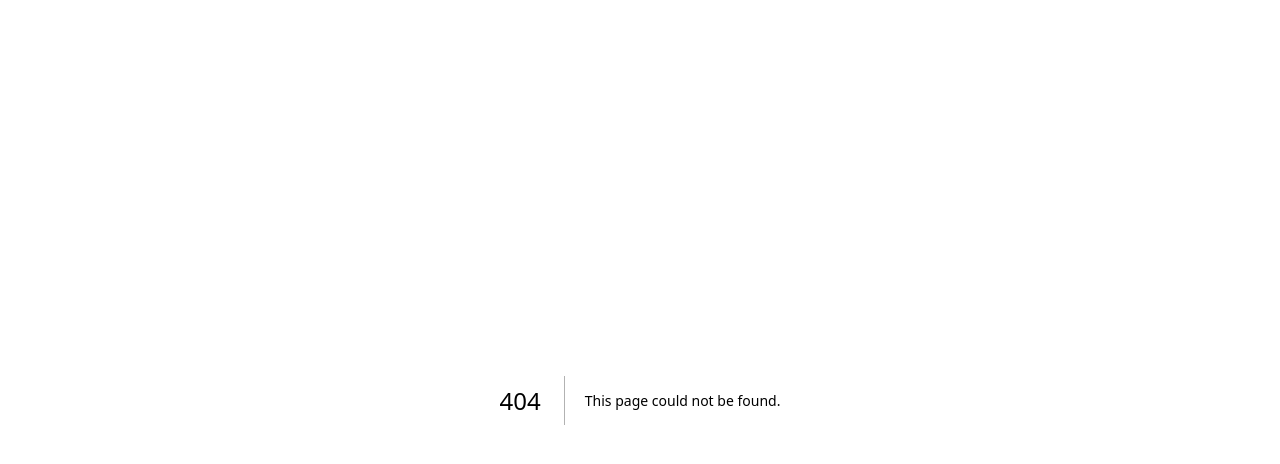
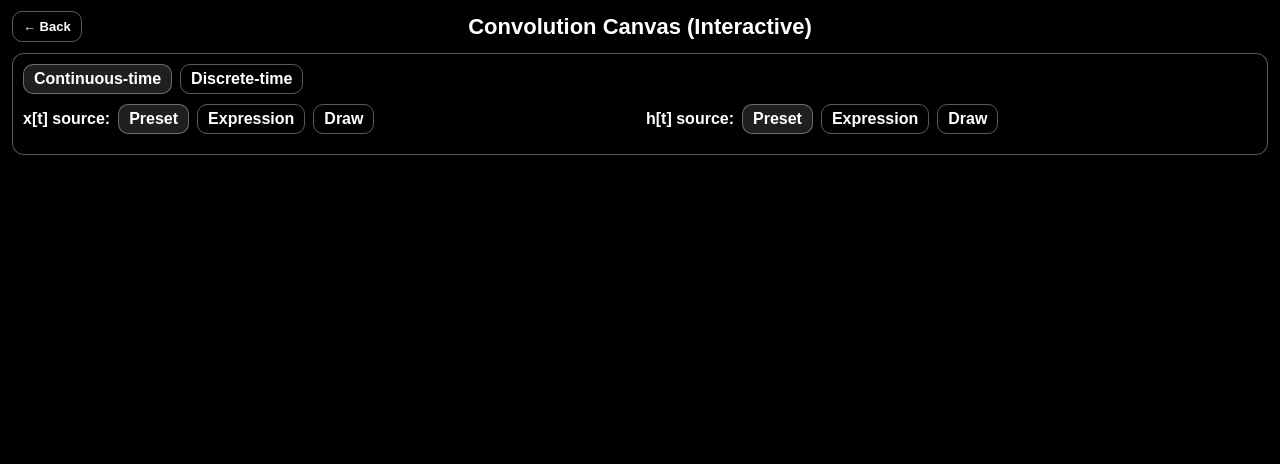
Before and after one commit to Ernest023/fyp-visual, a Next.js app: page /convolution in a window 1280 px wide. Before the commit this address had no page. Shown: the top 464 px of the page. Built offline with nearby package versions, Linux system fonts and the light colour scheme.

Commit message:
control panel foundation

```diff
--- /dev/null
+++ b/app/convolution/page.tsx
@@ -0,0 +1,139 @@
+"use client";
+
+
+import { Griffy } from "next/font/google";
+import Link from "next/link";
+import React, { useEffect, useMemo, useRef, useState } from "react";
+
+const gapBottom = 10
+
+function ButtonToggle({ label, active, onClick }: { label: string; active: boolean; onClick: () => void }) {
+  return (
+    <button
+      onClick={onClick}
+      style={{
+        height: 30,
+        padding: "0 10px",
+        borderRadius: 10,
+        border: "1px solid rgba(255,255,255,0.35)",
+        background: active ? "rgba(255,255,255,0.12)" : "transparent",
+        color: "white",
+        fontWeight: 800,
+        cursor: "pointer",
+        whiteSpace: "nowrap",
+      }}
+    >
+      {label}
+    </button>
+  );
+}
+
+export default function ConvolutionPage() {
+    type TimeMode = "continuous" | "discrete";
+    type SourceMode = "preset" | "expression" | "draw";
+
+    // ===== time mode ===== isDiscrete default at continuous
+    const [timeMode, setTimeMode] = useState<TimeMode>("continuous");
+    const isDiscrete = timeMode === "discrete";
+
+    // X and H Panel source Letters
+    const varLetter = isDiscrete ? "[n]" : "[t]";
+
+    // ===== x source + h source ===== sources is default at preset
+    const [xSource, setXSource] = useState<SourceMode>("preset");
+    const [hSource, setHSource] = useState<SourceMode>("preset");
+
+    return (
+    <main
+        style={{
+        height: "100vh",
+        padding: "10px 12px 40px 12px",
+        boxSizing: "border-box",
+        overflow: "hidden",
+        backgroundColor: "#000000",
+        color: "#ffffff",
+        }}
+    >
+
+    {/* Header; 3 column; 1fr at back to center title */}
+    <div style={{ display: "grid", gridTemplateColumns: "1fr auto 1fr", alignItems: "center", marginBottom: gapBottom}}>
+        {/* Back Link */}
+        <div>
+        <Link
+            href="/"
+            style = {{
+                display: "inline-block",
+                border: "1px solid rgba(255,255,255,0.35)",
+                borderRadius: 10,
+                padding: "5px 10px",
+                fontWeight: 650,
+                fontSize: 13,
+            }}
+        >
+            ← Back
+        </Link>
+        </div>
+        {/* Title */}
+        <h1 style={{ fontSize: 22, fontWeight: 750, margin: 0, justifySelf:"center"}}>Convolution Canvas (Interactive)</h1>
+    </div>
+    {/* End of header */}
+
+    {/* Control Panel */}
+    <div
+        style={{
+            border: "1px solid rgba(255,255,255,0.35)",
+            borderRadius: 12,
+            padding: 10,
+            boxSizing: "border-box",
+            marginBottom: gapBottom,
+            background: "rgba(0,0,0,0.12)",
+            }}
+    >
+        {/* Time Mode Buttons */}
+        <div style={{ display: "flex", gap: 8, marginBottom: gapBottom}}>
+            <ButtonToggle label="Continuous-time" active={!isDiscrete} onClick={() => setTimeMode("continuous")} />
+            <ButtonToggle label="Discrete-time" active={isDiscrete} onClick={() => setTimeMode("discrete")} />
+        </div>
+
+        {/* X and H Panels */}
+        <div style={{ display: "grid", gridTemplateColumns: "1fr 1fr", gap:12}}>
+            {/* X Panel */}
+            <div>
+                <div style={{ fontWeight:850, display:"flex", alignItems:"center", gap:8, marginBottom:gapBottom}}>
+                <span>x{varLetter} source:</span>
+                <ButtonToggle label="Preset" active={xSource === "preset"} onClick={() => setXSource("preset")} />
+                <ButtonToggle label="Expression" active={xSource === "expression"} onClick={() => setXSource("expression")} />
+                <ButtonToggle label="Draw" active={xSource === "draw"} onClick={() => setXSource("draw")} />
+                </div>
+            </div>
+            {/* End of X Panel */}
+            {/* H Panel */}
+            <div>
+                <div style={{ fontWeight:850, display:"flex", alignItems:"center", gap:8, marginBottom:gapBottom}}>
+                <span>h{varLetter} source:</span>
+                <ButtonToggle label="Preset" active={hSource === "preset"} onClick={() => setHSource("preset")} />
+                <ButtonToggle label="Expression" active={hSource === "expression"} onClick={() => setHSource("expression")} />
+                <ButtonToggle label="Draw" active={hSource === "draw"} onClick={() => setHSource("draw")} />
+                </div>
+            </div>
+            {/* End of H Panel */}
+        </div>
+
+    </div>
+    {/* End of Control Panel */}
+
+    {/* Signal Plot input X and H overlap */}
+    <div>
+
+    </div>
+    {/* End of Signal Plot input X and H overlap */}
+
+    {/* Signal Plot output convolution */}
+    <div>
+
+    </div>
+    {/* End of Signal Plot output convolution */}
+
+    </main>
+    );
+}
--- a/app/page.tsx
+++ b/app/page.tsx
@@ -1,65 +1,23 @@
-import Image from "next/image";
+// next.js link component to move between pages in app
+import Link from "next/link";
 
-export default function Home() {
+export default function HomePage() {
   return (
-    <div className="flex min-h-screen items-center justify-center bg-zinc-50 font-sans dark:bg-black">
-      <main className="flex min-h-screen w-full max-w-3xl flex-col items-center justify-between py-32 px-16 bg-white dark:bg-black sm:items-start">
-        <Image
-          className="dark:invert"
-          src="/next.svg"
-          alt="Next.js logo"
-          width={100}
-          height={20}
-          priority
-        />
-        <div className="flex flex-col items-center gap-6 text-center sm:items-start sm:text-left">
-          <h1 className="max-w-xs text-3xl font-semibold leading-10 tracking-tight text-black dark:text-zinc-50">
-            To get started, edit the page.tsx file.
-          </h1>
-          <p className="max-w-md text-lg leading-8 text-zinc-600 dark:text-zinc-400">
-            Looking for a starting point or more instructions? Head over to{" "}
-            <a
-              href="https://vercel.com/templates?framework=next.js&utm_source=create-next-app&utm_medium=appdir-template-tw&utm_campaign=create-next-app"
-              className="font-medium text-zinc-950 dark:text-zinc-50"
-            >
-              Templates
-            </a>{" "}
-            or the{" "}
-            <a
-              href="https://nextjs.org/learn?utm_source=create-next-app&utm_medium=appdir-template-tw&utm_campaign=create-next-app"
-              className="font-medium text-zinc-950 dark:text-zinc-50"
-            >
-              Learning
-            </a>{" "}
-            center.
-          </p>
-        </div>
-        <div className="flex flex-col gap-4 text-base font-medium sm:flex-row">
-          <a
-            className="flex h-12 w-full items-center justify-center gap-2 rounded-full bg-foreground px-5 text-background transition-colors hover:bg-[#383838] dark:hover:bg-[#ccc] md:w-[158px]"
-            href="https://vercel.com/new?utm_source=create-next-app&utm_medium=appdir-template-tw&utm_campaign=create-next-app"
-            target="_blank"
-            rel="noopener noreferrer"
-          >
-            <Image
-              className="dark:invert"
-              src="/vercel.svg"
-              alt="Vercel logomark"
-              width={16}
-              height={16}
-            />
-            Deploy Now
-          </a>
-          <a
-            className="flex h-12 w-full items-center justify-center rounded-full border border-solid border-black/[.08] px-5 transition-colors hover:border-transparent hover:bg-black/[.04] dark:border-white/[.145] dark:hover:bg-[#1a1a1a] md:w-[158px]"
-            href="https://nextjs.org/docs?utm_source=create-next-app&utm_medium=appdir-template-tw&utm_campaign=create-next-app"
-            target="_blank"
-            rel="noopener noreferrer"
-          >
-            Documentation
-          </a>
-        </div>
-      </main>
-    </div>
+    <main style={{ padding: "24px" }}>
+      <h1>FYP</h1>
+      <p>Choose a lab:</p>
+
+      <ul>
+        <li>
+          <Link href="/convolution">Convolution Lab</Link>
+        </li>
+        <li>
+          <Link href="/frequency">Frequency Lab</Link>
+        </li>
+        <li>
+          <Link href="/sampling">Sampling Lab</Link>
+        </li>
+      </ul>
+    </main>
   );
 }
```
Also changed, not shown: components/DrawSignalCanvas.tsx (added), components/SignalPlot.tsx (added).
